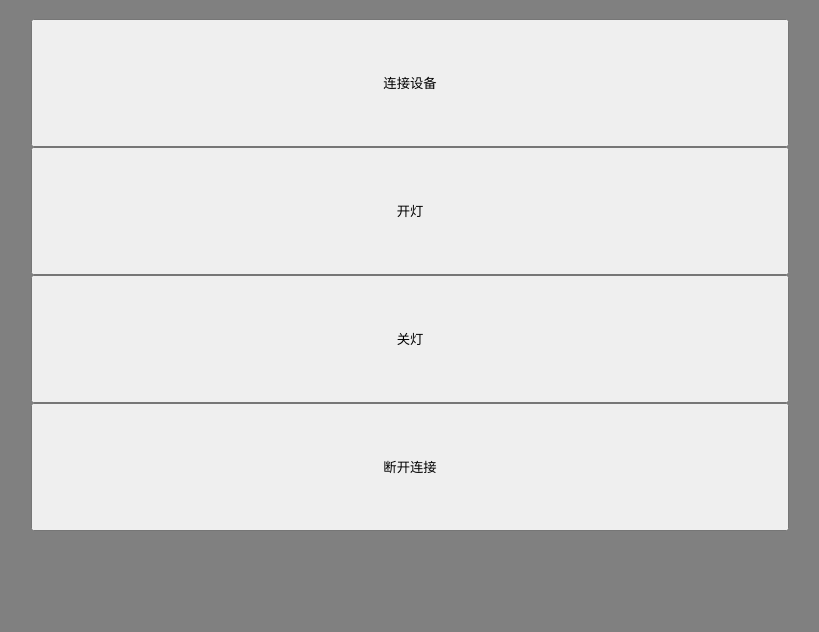
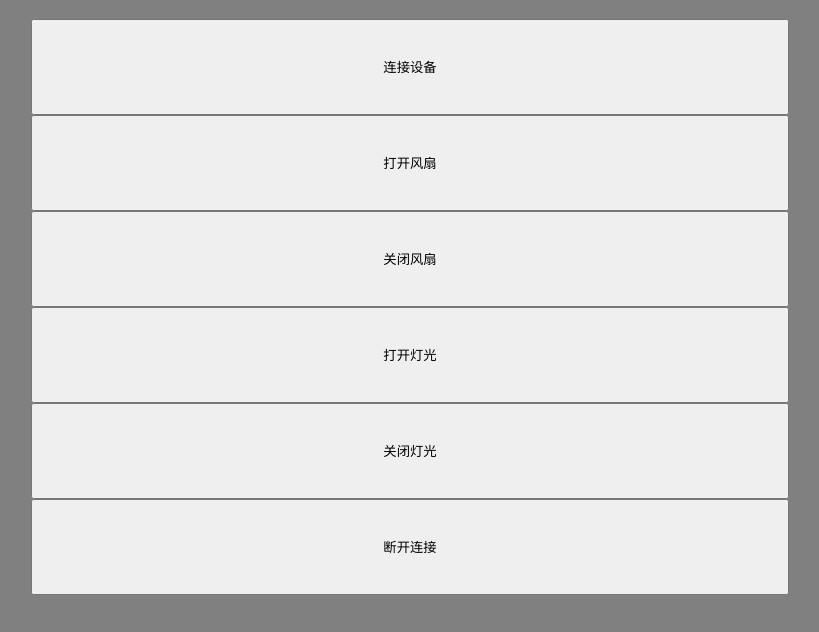
Before and after one commit to zhangdiannao/zhangdiannao.github.io, a plain HTML site: page web-ble/index.html in a window 1280 px wide. Shown: the part 70-702 px from the top of the page, without its empty margins (230-1049 px from the left). Drawn offline with Linux system fonts and the light colour scheme.

Commit message:
实现了对灯光和风扇的控制

```diff
--- a/web-ble/index.html
+++ b/web-ble/index.html
@@ -19,7 +19,7 @@
             margin-left: 20%;
             margin-right: 20%;
             width: 60%;
-            height: 8rem;
+            height: 6rem;
         }
     </style>
 </head>
@@ -27,8 +27,10 @@
 <body>
     <h1>BLE调试</h1>
     <button onclick="connect()">连接设备</button>
-    <button onclick="turn_on()">开灯</button>
-    <button onclick="turn_off()">关灯</button>
+    <button onclick="turn_on()">打开风扇</button>
+    <button onclick="turn_off()">关闭风扇</button>
+    <button onclick="led_on()">打开灯光</button>
+    <button onclick="led_off()">关闭灯光</button>
     <button onclick="disconnect()">断开连接</button>
 </body>
 
@@ -76,7 +78,7 @@
         let value = event.target.value
         console.log(decoder.decode(value));
     }
-    //开灯
+    //打开风扇
     function turn_on() {
         if (!DEVICE) {
             console.error("设备未连接!");
@@ -87,9 +89,9 @@
         let encoder = new TextEncoder();
         let data = encoder.encode(stringToWrite);
         characteristicRX.writeValue(data);
-        console.log("开灯")
+        console.log("打开风扇")
     }
-    //关灯
+    //关闭风扇
     function turn_off() {
         if (!DEVICE) {
             console.error("设备未连接!");
@@ -100,12 +102,39 @@
         let encoder = new TextEncoder();
         let data = encoder.encode(stringToWrite);
         characteristicRX.writeValue(data);
-        console.log("关灯")
+        console.log("关闭风扇")
+    }
+    //打开灯光
+    function led_on() {
+        if (!DEVICE) {
+            console.error("设备未连接!");
+            alert("设备未连接!")
+            return;
+        }
+        let stringToWrite = "2";
+        let encoder = new TextEncoder();
+        let data = encoder.encode(stringToWrite);
+        characteristicRX.writeValue(data);
+        console.log("关闭灯光")
+    }
+    //关闭灯光
+    function led_off() {
+        if (!DEVICE) {
+            console.error("设备未连接!");
+            alert("设备未连接!")
+            return;
+        }
+        let stringToWrite = "3";
+        let encoder = new TextEncoder();
+        let data = encoder.encode(stringToWrite);
+        characteristicRX.writeValue(data);
+        console.log("关闭灯光")
     }
     //断开连接
     function disconnect() {
         if (!DEVICE) {
             console.error("设备未连接!");
+            alert("设备未连接!")
             return;
         }
         DEVICE.gatt.disconnect()
```
